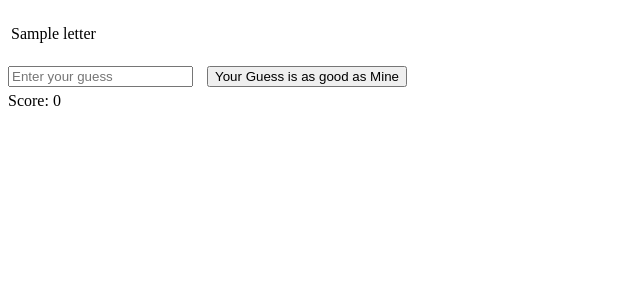
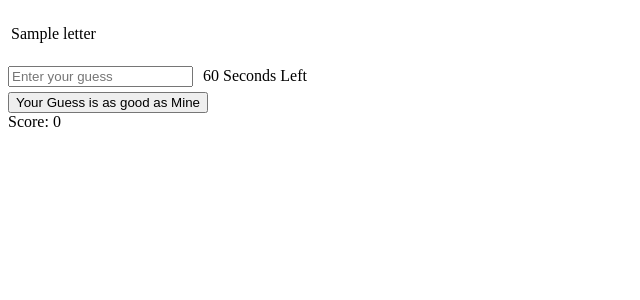
Before and after one commit to sdunlap1/flask-boggle, a Flask app: template templates/index.html in a window 1280 px wide. Shown: the part 58-358 px from the top of the page, without its empty margins (0-640 px from the left). Run offline with Flask 3, Linux system fonts and the light colour scheme; the template is opened without the code that fills it: most values are stand-ins (such as "Sample title", 1, 10 or a date in 2020); parts of the project's set-up code (start-up, migrations or seed data) failed here and were passed over.

Commit message:
Added spot for countdown timer

```diff
--- a/templates/index.html
+++ b/templates/index.html
@@ -12,7 +12,8 @@
   {% endfor %}
 </table>
 <form action="/check-word" method="POST" id="guessForm">
-  <input type="text" name="word" placeholder="Enter your guess" />
+  <input type="text" name="word" placeholder="Enter your guess" /><span>60 Seconds Left</span>
+  <br />
   <button type="submit">Your Guess is as good as Mine</button>
 </form>
 <div id="score-display">Score: <span id="score">0</span></div>
```
